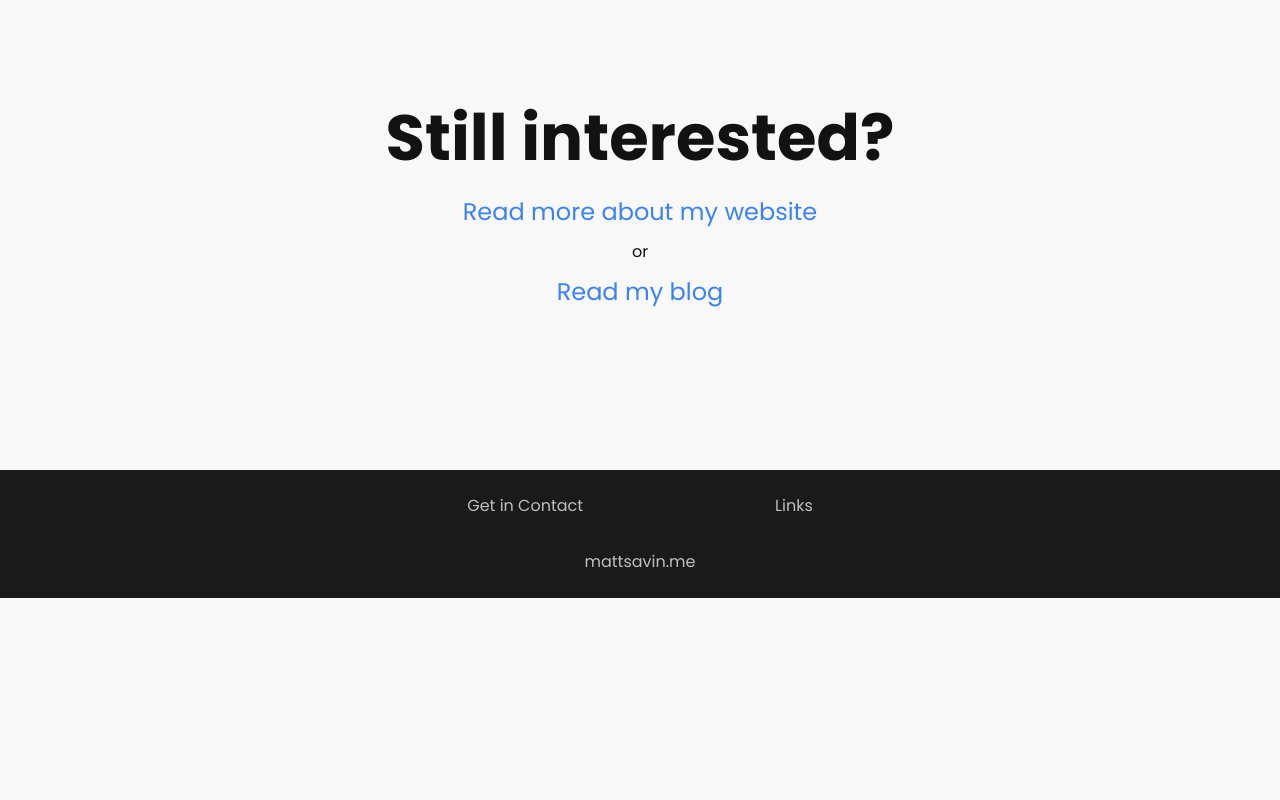
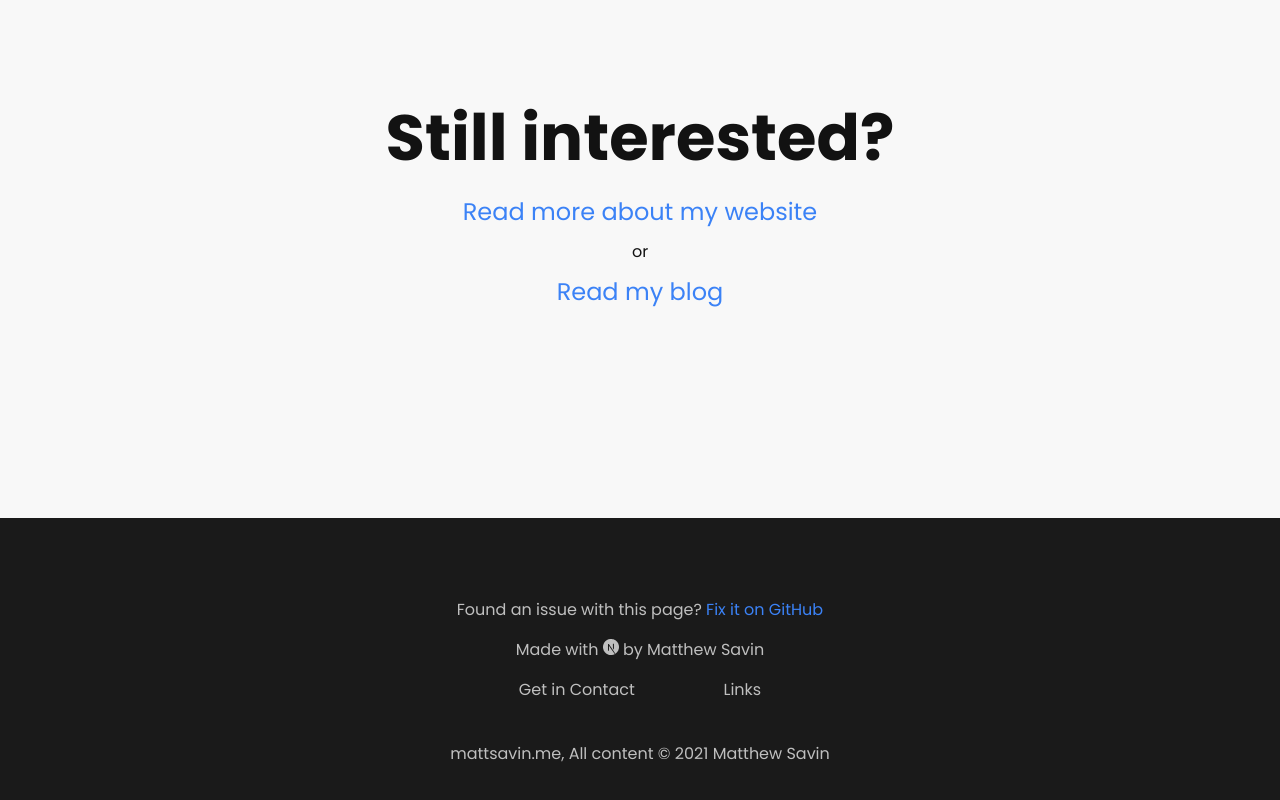
Before and after one commit to mattsavin/mattsavin.me, a Next.js app: page / in a window 1280 px wide. Shown: the part 1856-2656 px from the top of the page. Before the commit the page ends 2454 px from the top, so only its background shows below. Built offline with nearby package versions, Linux system fonts and the light colour scheme.

Commit message:
Edit footer to include more information

```diff
--- a/components/footer.tsx
+++ b/components/footer.tsx
@@ -2,6 +2,7 @@
 
 import {NextPage} from "next";
 import styles from "../styles/footer.module.css";
+import { SiNextdotjs } from "react-icons/si";
 
 const Footer: NextPage = () => {
     if (process.env.NODE_ENV == "production") {
@@ -17,17 +18,29 @@ const Footer: NextPage = () => {
             <>
                 <footer className={styles.footerAbsolute}>
                     <div className={styles.footer}>
-                        <div className={styles.footerGroup}>
+                        <div className={styles.columnGroup}>
                             <span className={styles.footerSection}>
-                                <h1>Get in Contact</h1>
+                                <h2>Found an issue with this page? <a href={"https://github.com/lamitron/mattsavin.me/"}>Fix it on GitHub</a></h2>
                             </span>
                             <span className={styles.footerSection}>
-                                <h1>Links</h1>
+                                <h2>Made with&nbsp;
+                                    <a href={"https://nextjs.org/"} className={styles.inlineIcon}>
+                                        <SiNextdotjs />
+                                    </a>
+                                    &nbsp;by Matthew Savin</h2>
+                            </span>
+                            <div className={styles.rowGroup}>
+                                <span className={`${styles.rowSection} ${styles.footerSection}`}>
+                                    <h1>Get in Contact</h1>
+                                </span>
+                                <span className={`${styles.rowSection} ${styles.footerSection}`}>
+                                    <h1>Links</h1>
+                                </span>
+                            </div>
+                            <span className={styles.footerBase}>
+                                <h1>mattsavin.me, All content &copy; 2021 Matthew Savin</h1>
                             </span>
                         </div>
-                        <span className={styles.footerBase}>
-                            <h1>mattsavin.me</h1>
-                        </span>
                     </div>
                     <div className={styles.footerRelative}/>
                 </footer>
--- a/styles/footer.module.css
+++ b/styles/footer.module.css
@@ -27,16 +27,26 @@
     align-items: center;
     justify-content: center;
     flex-direction: column;
+    text-align: center;
     background: var(--footer-bg-color);
     color: var(--footer-text-color);
     padding: 1.5rem;
     position: absolute;
     bottom: 0;
     width: 100%;
-    height: 8rem;
+    height: 20rem;
 }
 
-.footerGroup {
+.rowGroup {
+    display: flex;
+    align-items: center;
+    justify-content: center;
+    flex-direction: row;
+    position: relative;
+    width: 100%;
+}
+
+.columnGroup {
     display: flex;
     align-items: center;
     justify-content: center;
@@ -45,7 +55,12 @@
 }
 
 .footerSection {
-    padding: 0 6rem;
+    padding: 0.5rem 0;
+}
+
+.rowSection {
+    padding-left: 10%;
+    padding-right: 10%;
 }
 
 .footerBase {
@@ -53,11 +68,17 @@
 }
 
 .footerRelative {
-    height: 5rem;
+    height: 20rem;
 }
 
 .footerAbsolute {
     background: var(--footer-bg-color);
+}
+
+.inlineIcon {
+    display: inline-flex;
+    text-decoration: none;
+    color: var(--footer-text-color);
 }
 
 .tempFooter {
--- a/styles/globals.css
+++ b/styles/globals.css
@@ -39,6 +39,7 @@ a {
 
 a:hover {
     text-decoration: underline;
+    text-underline-offset: 0.25rem;
 }
 
 body {
@@ -64,6 +65,11 @@ code {
     background: hsla(0, 0%, 100%, 0.2);
     border-radius: 4px;
     padding: 2px 5px;
+}
+
+svg {
+    margin-top: -0.1em;
+    vertical-align: middle;
 }
 
 @media (prefers-color-scheme: light) {
```
